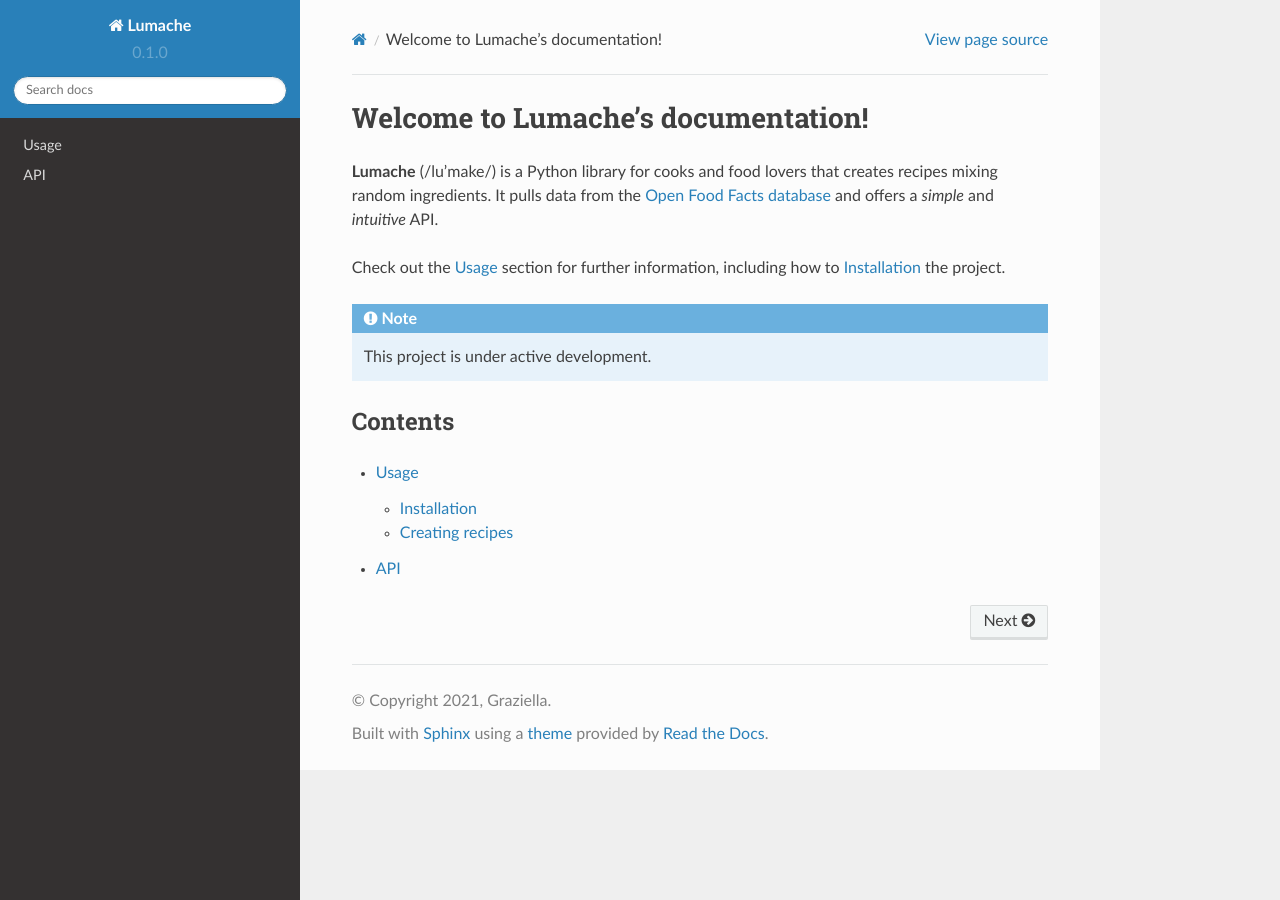
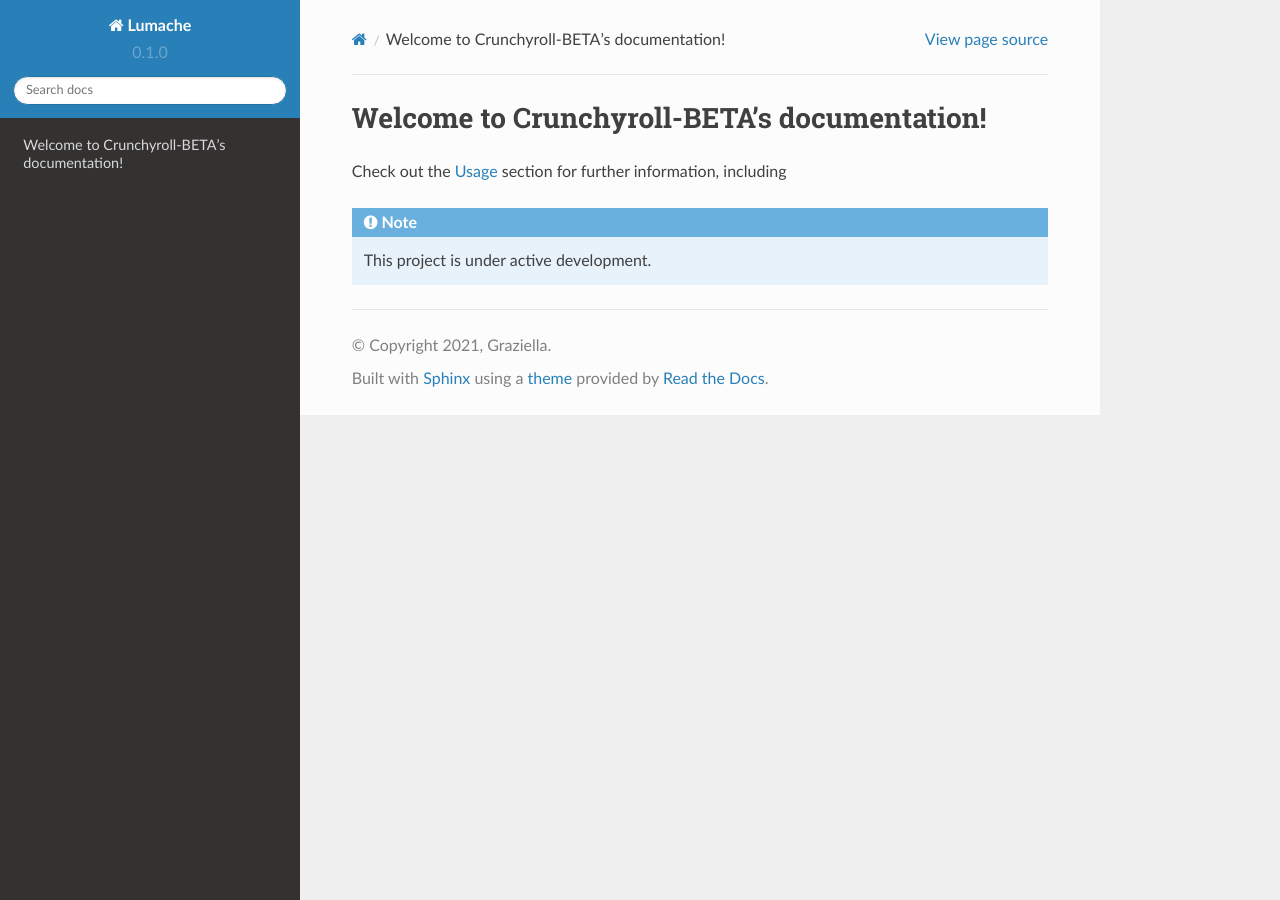
Before and after one commit to stefanodvx/crunpyroll, a Sphinx documentation site: the page built from docs/source/index.rst, in a window 1280 px wide. Built offline with Sphinx 7.4.7 and the Read the Docs theme 2.0.0, drawn with Linux system fonts in a browser that asks for light colours.

Commit message:
Update index.rst

```diff
--- a/docs/source/index.rst
+++ b/docs/source/index.rst
@@ -1,22 +1,8 @@
-Welcome to Lumache's documentation!
+Welcome to Crunchyroll-BETA's documentation!
 ===================================
 
-**Lumache** (/lu'make/) is a Python library for cooks and food lovers
-that creates recipes mixing random ingredients.
-It pulls data from the `Open Food Facts database <https://world.openfoodfacts.org/>`_
-and offers a *simple* and *intuitive* API.
-
 Check out the :doc:`usage` section for further information, including
-how to :ref:`installation` the project.
 
 .. note::
 
    This project is under active development.
-
-Contents
---------
-
-.. toctree::
-
-   usage
-   api
```
